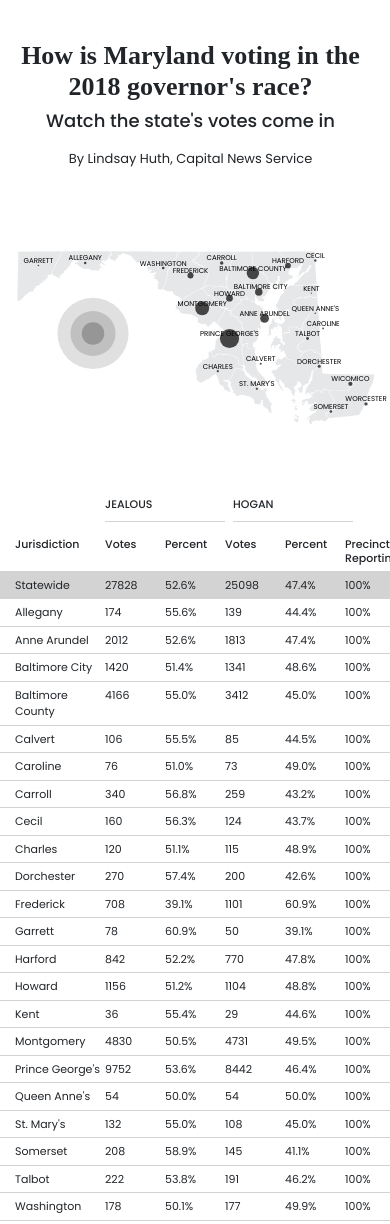
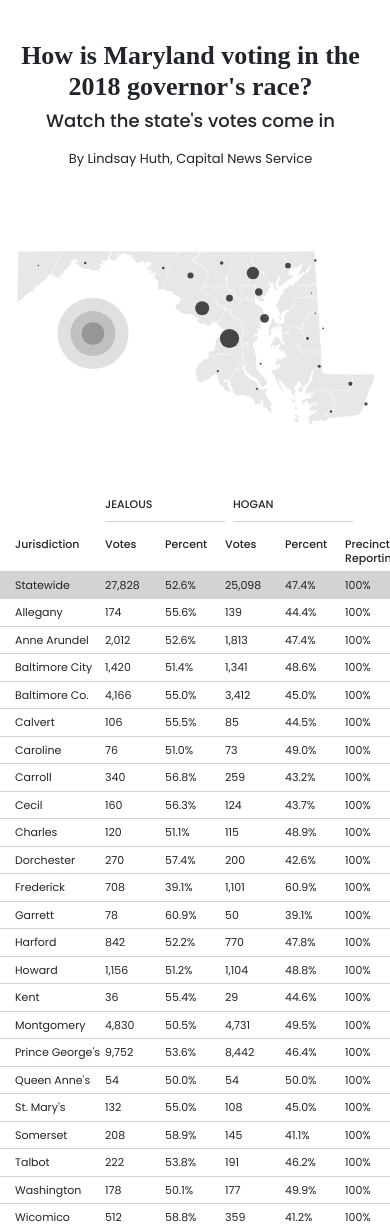
Before and after one commit to lindsaymarie403/election-night-app, a PHP site: page / in a window 390 px wide; the page is wider, and only the part inside the window is pictured. Shown: the part 28-1252 px from the top of that part. Run offline with PHP 8.4, Linux system fonts and the light colour scheme; some libraries are stand-ins or nearby versions; some web fonts are replaced.

Commit message:
drop out county names on mobile

```diff
--- a/election-night-app/css/customstyles.css
+++ b/election-night-app/css/customstyles.css
@@ -191,3 +191,9 @@
     padding-top: 150px;
   }
 }
+
+@media (max-width: 500px) {
+  .county {
+    display: none;
+  }
+}
--- a/election-night-app/index.html
+++ b/election-night-app/index.html
@@ -48,76 +48,76 @@
               <svg id="map-svg" width="100%" height="100%">
 
                <circle id="garrett" cx="6%" cy="30%" r="2" stroke-width="3" />
-               <text x="6%" y="29%">Garrett</text>
+               <text class="county" x="6%" y="29%">Garrett</text>
 
                <circle id="allegany" cx="18%" cy="29%" r="2" stroke-width="3" />
-               <text x="18%" y="28%">Allegany</text>
+               <text class="county" x="18%" y="28%">Allegany</text>
 
                <circle id="washington" cx="38%" cy="31%" r="2" stroke-width="3" />
-               <text x="38%" y="30%">Washington</text>
+               <text class="county" x="38%" y="30%">Washington</text>
 
                <circle id="frederick" cx="45%" cy="34%" r="2" stroke-width="3" />
-               <text x="45%" y="33%">Frederick</text>
+               <text class="county" x="45%" y="33%">Frederick</text>
 
                <circle id="montgomery" cx="48%" cy="47%" r="2" stroke-width="3" />
-               <text x="48%" y="46%">Montgomery</text>
+               <text class="county" x="48%" y="46%">Montgomery</text>
 
                <circle id="carroll" cx="53%" cy="29%" r="2" stroke-width="3" />
-               <text x="53%" y="28%">Carroll</text>
+               <text class="county" x="53%" y="28%">Carroll</text>
 
                <circle id="howard" cx="55%" cy="43%" r="2" stroke-width="3" />
-               <text x="55%" y="42%">Howard</text>
+               <text class="county" x="55%" y="42%">Howard</text>
 
                <circle id="baltcounty" cx="61%" cy="33%" r="2" stroke-width="3" />
-               <text x="61%" y="32%">Baltimore County</text>
+               <text class="county" x="61%" y="32%">Baltimore Co.</text>
 
                <circle id="baltcity" cx="62.5%" cy="40.5%" r="2" stroke-width="3" />
-               <text x="63%" y="39.5%">Baltimore City</text>
+               <text class="county" x="63%" y="39.5%">Baltimore City</text>
 
                <circle id="harford" cx="70%" cy="30%" r="2" stroke-width="3" />
-               <text x="70%" y="29%">Harford</text>
+               <text class="county" x="70%" y="29%">Harford</text>
 
                <circle id="cecil" cx="77%" cy="28%" r="2" stroke-width="3" />
-               <text x="77%" y="27%">Cecil</text>
+               <text class="county" x="77%" y="27%">Cecil</text>
 
                <circle id="pg" cx="55%" cy="59%" r="2" stroke-width="3" />
-               <text x="55%" y="58%">Prince George's</text>
+               <text class="county" x="55%" y="58%">Prince George's</text>
 
                <circle id="annearundel" cx="64%" cy="51%" r="2" stroke-width="3" />
-               <text x="64%" y="50%">Anne Arundel</text>
+               <text class="county" x="64%" y="50%">Anne Arundel</text>
 
                <circle id="charles" cx="52%" cy="72%" r="2" stroke-width="3" />
-               <text x="52%" y="71%">Charles</text>
+               <text class="county" x="52%" y="71%">Charles</text>
 
                <circle id="calvert" cx="63%" cy="69%" r="2" stroke-width="3" />
-               <text x="63%" y="68%">Calvert</text>
+               <text class="county" x="63%" y="68%">Calvert</text>
 
                <circle id="stmary" cx="62%" cy="79%" r="2" stroke-width="3" />
-               <text x="62%" y="78%">St. Mary's</text>
+               <text class="county" x="62%" y="78%">St. Mary's</text>
 
                <circle id="kent" cx="76%" cy="41%" r="2" stroke-width="3" />
-               <text x="76%" y="40%">Kent</text>
+               <text class="county" x="76%" y="40%">Kent</text>
 
                <circle id="queenanne" cx="77%" cy="49%" r="2" stroke-width="3" />
-               <text x="77%" y="48%">Queen Anne's</text>
+               <text class="county" x="77%" y="48%">Queen Anne's</text>
 
                <circle id="caroline" cx="79%" cy="55%" r="2" stroke-width="3" />
-               <text x="79%" y="54%">Caroline</text>
+               <text class="county" x="79%" y="54%">Caroline</text>
 
                <circle id="talbot" cx="75%" cy="59%" r="2" stroke-width="3" />
-               <text x="75%" y="58%">Talbot</text>
+               <text class="county" x="75%" y="58%">Talbot</text>
 
                <circle id="dorchester" cx="78%" cy="70%" r="2" stroke-width="3" />
-               <text x="78%" y="69%">Dorchester</text>
+               <text class="county" x="78%" y="69%">Dorchester</text>
 
                <circle id="wicomico" cx="86%" cy="77%" r="2" stroke-width="3" />
-               <text x="86%" y="76%">Wicomico</text>
+               <text class="county" x="86%" y="76%">Wicomico</text>
 
                <circle id="somerset" cx="81%" cy="88%" r="2" stroke-width="3" />
-               <text x="81%" y="87%">Somerset</text>
+               <text class="county" x="81%" y="87%">Somerset</text>
 
                <circle id="worcester" cx="90%" cy="85%" r="2" stroke-width="3" />
-               <text x="90%" y="84%">Worcester</text>
+               <text class="county" x="90%" y="84%">Worcester</text>
 
                <!--circles for legend, here because they need to be responsive at the same scale as the others-->
                <!--if we decide to do half-circles for the legend, we need this code:
@@ -189,7 +189,7 @@
            <div class="col-1 cell" id="baltcity-pre">0</div>
          </div>
          <div class="col-sm-10 offset-sm-1 col-12 table-row">
-           <div class="col-3 cell">Baltimore County</div>
+           <div class="col-3 cell">Baltimore Co.</div>
            <div class="col-2 cell" id="baltcounty-jeal">0</div>
            <div class="col-2 cell" id="baltcounty-jeal-pct">0.0%</div>
            <div class="col-2 cell" id="baltcounty-hog">0</div>
@@ -389,201 +389,201 @@
             var precincts = data.DReporting.filter(function(d) { return d[0] == '0'; });
 
             state_votes = subset.filter(function(d) { return d[1] == '0'});
-            $("#state-jeal").text(state_votes[1][3]);
+            $("#state-jeal").text(state_votes[1][3].toLocaleString());
             $("#state-jeal-pct").text( ((state_votes[1][3] / (state_votes[1][3] + state_votes[0][3])) * 100).toFixed(1) + "%");
-            $("#state-hog").text(state_votes[0][3]);
+            $("#state-hog").text(state_votes[0][3].toLocaleString());
             $("#state-hog-pct").text( ((state_votes[0][3] / (state_votes[1][3] + state_votes[0][3])) * 100).toFixed(1) + "%");
             state_precincts = precincts.filter(function(d) { return d[1] == '2'; });
             $(".state-pre").text( state_precincts[0][4].toFixed(0) + "%" );
 
             allegany_votes = subset.filter(function(d) { return d[1] == '1'});
-            $("#alleg-jeal").text(allegany_votes[1][3]);
+            $("#alleg-jeal").text(allegany_votes[1][3].toLocaleString());
             $("#alleg-jeal-pct").text( ((allegany_votes[1][3] / (allegany_votes[1][3] + allegany_votes[0][3])) * 100).toFixed(1) + "%");
-            $("#alleg-hog").text(allegany_votes[0][3]);
+            $("#alleg-hog").text(allegany_votes[0][3].toLocaleString());
             $("#alleg-hog-pct").text( ((allegany_votes[0][3] / (allegany_votes[1][3] + allegany_votes[0][3])) * 100).toFixed(1) + "%");
             allegany_precincts = precincts.filter(function(d) { return d[1] == '3'; });
             $("#alleg-pre").text( allegany_precincts[0][4].toFixed(0) + "%" );
 
             annearundel_votes = subset.filter(function(d) { return d[1] == '2'});
-            $("#anne-jeal").text(annearundel_votes[1][3]);
+            $("#anne-jeal").text(annearundel_votes[1][3].toLocaleString());
             $("#anne-jeal-pct").text( ((annearundel_votes[1][3] / (annearundel_votes[1][3] + annearundel_votes[0][3])) * 100).toFixed(1) + "%");
-            $("#anne-hog").text(annearundel_votes[0][3]);
+            $("#anne-hog").text(annearundel_votes[0][3].toLocaleString());
             $("#anne-hog-pct").text( ((annearundel_votes[0][3] / (annearundel_votes[1][3] + annearundel_votes[0][3])) * 100).toFixed(1) + "%");
             annearundel_precincts = precincts.filter(function(d) { return d[1] == '4'; });
             $("#anne-pre").text( annearundel_precincts[0][4].toFixed(0) + "%" );
 
             baltcity_votes = subset.filter(function(d) { return d[1] == '3'});
-            $("#baltcity-jeal").text(baltcity_votes[1][3]);
+            $("#baltcity-jeal").text(baltcity_votes[1][3].toLocaleString());
             $("#baltcity-jeal-pct").text( ((baltcity_votes[1][3] / (baltcity_votes[1][3] + baltcity_votes[0][3])) * 100).toFixed(1) + "%");
-            $("#baltcity-hog").text(baltcity_votes[0][3]);
+            $("#baltcity-hog").text(baltcity_votes[0][3].toLocaleString());
             $("#baltcity-hog-pct").text( ((baltcity_votes[0][3] / (baltcity_votes[1][3] + baltcity_votes[0][3])) * 100).toFixed(1) + "%");
             baltcity_precincts = precincts.filter(function(d) { return d[1] == '5'; });
             $("#baltcity-pre").text( baltcity_precincts[0][4].toFixed(0) + "%" );
 
             baltcounty_votes = subset.filter(function(d) { return d[1] == '4'});
-            $("#baltcounty-jeal").text(baltcounty_votes[1][3]);
+            $("#baltcounty-jeal").text(baltcounty_votes[1][3].toLocaleString());
             $("#baltcounty-jeal-pct").text( ((baltcounty_votes[1][3] / (baltcounty_votes[1][3] + baltcounty_votes[0][3])) * 100).toFixed(1) + "%");
-            $("#baltcounty-hog").text(baltcounty_votes[0][3]);
+            $("#baltcounty-hog").text(baltcounty_votes[0][3].toLocaleString());
             $("#baltcounty-hog-pct").text( ((baltcounty_votes[0][3] / (baltcounty_votes[1][3] + baltcounty_votes[0][3])) * 100).toFixed(1) + "%");
             baltcounty_precincts = precincts.filter(function(d) { return d[1] == '6'; });
             $("#baltcounty-pre").text( baltcounty_precincts[0][4].toFixed(0) + "%" );
 
             calvert_votes = subset.filter(function(d) { return d[1] == '5'});
-            $("#calv-jeal").text(calvert_votes[1][3]);
+            $("#calv-jeal").text(calvert_votes[1][3].toLocaleString());
             $("#calv-jeal-pct").text( ((calvert_votes[1][3] / (calvert_votes[1][3] + calvert_votes[0][3])) * 100).toFixed(1) + "%");
-            $("#calv-hog").text(calvert_votes[0][3]);
+            $("#calv-hog").text(calvert_votes[0][3].toLocaleString());
             $("#calv-hog-pct").text( ((calvert_votes[0][3] / (calvert_votes[1][3] + calvert_votes[0][3])) * 100).toFixed(1) + "%");
             calvert_precincts = precincts.filter(function(d) { return d[1] == '7'; });
             $("#calv-pre").text( calvert_precincts[0][4].toFixed(0) + "%" );
 
             caroline_votes = subset.filter(function(d) { return d[1] == '6'});
-            $("#caro-jeal").text(caroline_votes[1][3]);
+            $("#caro-jeal").text(caroline_votes[1][3].toLocaleString());
             $("#caro-jeal-pct").text( ((caroline_votes[1][3] / (caroline_votes[1][3] + caroline_votes[0][3])) * 100).toFixed(1) + "%");
-            $("#caro-hog").text(caroline_votes[0][3]);
+            $("#caro-hog").text(caroline_votes[0][3].toLocaleString());
             $("#caro-hog-pct").text( ((caroline_votes[0][3] / (caroline_votes[1][3] + caroline_votes[0][3])) * 100).toFixed(1) + "%");
             caroline_precincts = precincts.filter(function(d) { return d[1] == '8'; });
             $("#caro-pre").text( caroline_precincts[0][4].toFixed(0) + "%" );
 
             carroll_votes = subset.filter(function(d) { return d[1] == '7'});
-            $("#carr-jeal").text(carroll_votes[1][3]);
+            $("#carr-jeal").text(carroll_votes[1][3].toLocaleString());
             $("#carr-jeal-pct").text( ((carroll_votes[1][3] / (carroll_votes[1][3] + carroll_votes[0][3])) * 100).toFixed(1) + "%");
-            $("#carr-hog").text(carroll_votes[0][3]);
+            $("#carr-hog").text(carroll_votes[0][3].toLocaleString());
             $("#carr-hog-pct").text( ((carroll_votes[0][3] / (carroll_votes[1][3] + carroll_votes[0][3])) * 100).toFixed(1) + "%");
             carroll_precincts = precincts.filter(function(d) { return d[1] == '9'; });
             $("#carr-pre").text( carroll_precincts[0][4].toFixed(0) + "%" );
 
             cecil_votes = subset.filter(function(d) { return d[1] == '8'});
-            $("#cecil-jeal").text(cecil_votes[1][3]);
+            $("#cecil-jeal").text(cecil_votes[1][3].toLocaleString());
             $("#cecil-jeal-pct").text( ((cecil_votes[1][3] / (cecil_votes[1][3] + cecil_votes[0][3])) * 100).toFixed(1) + "%");
-            $("#cecil-hog").text(cecil_votes[0][3]);
+            $("#cecil-hog").text(cecil_votes[0][3].toLocaleString());
             $("#cecil-hog-pct").text( ((cecil_votes[0][3] / (cecil_votes[1][3] + cecil_votes[0][3])) * 100).toFixed(1) + "%");
             cecil_precincts = precincts.filter(function(d) { return d[1] == '10'; });
             $("#cecil-pre").text( cecil_precincts[0][4].toFixed(0) + "%" );
 
             charles_votes = subset.filter(function(d) { return d[1] == '9'});
-            $("#char-jeal").text(charles_votes[1][3]);
+            $("#char-jeal").text(charles_votes[1][3].toLocaleString());
             $("#char-jeal-pct").text( ((charles_votes[1][3] / (charles_votes[1][3] + charles_votes[0][3])) * 100).toFixed(1) + "%");
-            $("#char-hog").text(charles_votes[0][3]);
+            $("#char-hog").text(charles_votes[0][3].toLocaleString());
             $("#char-hog-pct").text( ((charles_votes[0][3] / (charles_votes[1][3] + charles_votes[0][3])) * 100).toFixed(1) + "%");
             charles_precincts = precincts.filter(function(d) { return d[1] == '11'; });
             $("#char-pre").text( charles_precincts[0][4].toFixed(0) + "%" );
 
             dorchester_votes = subset.filter(function(d) { return d[1] == '10'});
-            $("#dorch-jeal").text(dorchester_votes[1][3]);
+            $("#dorch-jeal").text(dorchester_votes[1][3].toLocaleString());
             $("#dorch-jeal-pct").text( ((dorchester_votes[1][3] / (dorchester_votes[1][3] + dorchester_votes[0][3])) * 100).toFixed(1) + "%");
-            $("#dorch-hog").text(dorchester_votes[0][3]);
+            $("#dorch-hog").text(dorchester_votes[0][3].toLocaleString());
             $("#dorch-hog-pct").text( ((dorchester_votes[0][3] / (dorchester_votes[1][3] + dorchester_votes[0][3])) * 100).toFixed(1) + "%");
             dorchester_precincts = precincts.filter(function(d) { return d[1] == '12'; });
             $("#dorch-pre").text( dorchester_precincts[0][4].toFixed(0) + "%" );
 
             frederick_votes = subset.filter(function(d) { return d[1] == '11'});
-            $("#fred-jeal").text(frederick_votes[1][3]);
+            $("#fred-jeal").text(frederick_votes[1][3].toLocaleString());
             $("#fred-jeal-pct").text( ((frederick_votes[1][3] / (frederick_votes[1][3] + frederick_votes[0][3])) * 100).toFixed(1) + "%");
-            $("#fred-hog").text(frederick_votes[0][3]);
+            $("#fred-hog").text(frederick_votes[0][3].toLocaleString());
             $("#fred-hog-pct").text( ((frederick_votes[0][3] / (frederick_votes[1][3] + frederick_votes[0][3])) * 100).toFixed(1) + "%");
             frederick_precincts = precincts.filter(function(d) { return d[1] == '13'; });
             $("#fred-pre").text( frederick_precincts[0][4].toFixed(0) + "%" );
 
             garrett_votes = subset.filter(function(d) { return d[1] == '12'});
-            $("#garr-jeal").text(garrett_votes[1][3]);
+            $("#garr-jeal").text(garrett_votes[1][3].toLocaleString());
             $("#garr-jeal-pct").text( ((garrett_votes[1][3] / (garrett_votes[1][3] + garrett_votes[0][3])) * 100).toFixed(1) + "%");
-            $("#garr-hog").text(garrett_votes[0][3]);
+            $("#garr-hog").text(garrett_votes[0][3].toLocaleString());
             $("#garr-hog-pct").text( ((garrett_votes[0][3] / (garrett_votes[1][3] + garrett_votes[0][3])) * 100).toFixed(1) + "%");
             garrett_precincts = precincts.filter(function(d) { return d[1] == '14'; });
             $("#garr-pre").text( garrett_precincts[0][4].toFixed(0) + "%" );
 
             harford_votes = subset.filter(function(d) { return d[1] == '13'});
-            $("#harf-jeal").text(harford_votes[1][3]);
+            $("#harf-jeal").text(harford_votes[1][3].toLocaleString());
             $("#harf-jeal-pct").text( ((harford_votes[1][3] / (harford_votes[1][3] + harford_votes[0][3])) * 100).toFixed(1) + "%");
-            $("#harf-hog").text(harford_votes[0][3]);
+            $("#harf-hog").text(harford_votes[0][3].toLocaleString());
             $("#harf-hog-pct").text( ((harford_votes[0][3] / (harford_votes[1][3] + harford_votes[0][3])) * 100).toFixed(1) + "%");
             harford_precincts = precincts.filter(function(d) { return d[1] == '15'; });
             $("#harf-pre").text( harford_precincts[0][4].toFixed(0) + "%" );
 
             howard_votes = subset.filter(function(d) { return d[1] == '14'});
-            $("#how-jeal").text(howard_votes[1][3]);
+            $("#how-jeal").text(howard_votes[1][3].toLocaleString());
             $("#how-jeal-pct").text( ((howard_votes[1][3] / (howard_votes[1][3] + howard_votes[0][3])) * 100).toFixed(1) + "%");
-            $("#how-hog").text(howard_votes[0][3]);
+            $("#how-hog").text(howard_votes[0][3].toLocaleString());
             $("#how-hog-pct").text( ((howard_votes[0][3] / (howard_votes[1][3] + howard_votes[0][3])) * 100).toFixed(1) + "%");
             howard_precincts = precincts.filter(function(d) { return d[1] == '16'; });
             $("#how-pre").text( howard_precincts[0][4].toFixed(0) + "%" );
 
             kent_votes = subset.filter(function(d) { return d[1] == '15'});
-            $("#kent-jeal").text(kent_votes[1][3]);
+            $("#kent-jeal").text(kent_votes[1][3].toLocaleString());
             $("#kent-jeal-pct").text( ((kent_votes[1][3] / (kent_votes[1][3] + kent_votes[0][3])) * 100).toFixed(1) + "%");
-            $("#kent-hog").text(kent_votes[0][3]);
+            $("#kent-hog").text(kent_votes[0][3].toLocaleString());
             $("#kent-hog-pct").text( ((kent_votes[0][3] / (kent_votes[1][3] + kent_votes[0][3])) * 100).toFixed(1) + "%");
             kent_precincts = precincts.filter(function(d) { return d[1] == '17'; });
             $("#kent-pre").text( kent_precincts[0][4].toFixed(0) + "%" );
 
             montgomery_votes = subset.filter(function(d) { return d[1] == '16'});
-            $("#mont-jeal").text(montgomery_votes[1][3]);
+            $("#mont-jeal").text(montgomery_votes[1][3].toLocaleString());
             $("#mont-jeal-pct").text( ((montgomery_votes[1][3] / (montgomery_votes[1][3] + montgomery_votes[0][3])) * 100).toFixed(1) + "%");
-            $("#mont-hog").text(montgomery_votes[0][3]);
+            $("#mont-hog").text(montgomery_votes[0][3].toLocaleString());
             $("#mont-hog-pct").text( ((montgomery_votes[0][3] / (montgomery_votes[1][3] + montgomery_votes[0][3])) * 100).toFixed(1) + "%");
             montgomery_precincts = precincts.filter(function(d) { return d[1] == '18'; });
             $("#mont-pre").text( montgomery_precincts[0][4].toFixed(0) + "%" );
 
             pg_votes = subset.filter(function(d) { return d[1] == '17'});
-            $("#pg-jeal").text(pg_votes[1][3]);
+            $("#pg-jeal").text(pg_votes[1][3].toLocaleString());
             $("#pg-jeal-pct").text( ((pg_votes[1][3] / (pg_votes[1][3] + pg_votes[0][3])) * 100).toFixed(1) + "%");
-            $("#pg-hog").text(pg_votes[0][3]);
+            $("#pg-hog").text(pg_votes[0][3].toLocaleString());
             $("#pg-hog-pct").text( ((pg_votes[0][3] / (pg_votes[1][3] + pg_votes[0][3])) * 100).toFixed(1) + "%");
             pg_precincts = precincts.filter(function(d) { return d[1] == '19'; });
             $("#pg-pre").text( pg_precincts[0][4].toFixed(0) + "%" );
 
             queenanne_votes = subset.filter(function(d) { return d[1] == '18'});
-            $("#queen-jeal").text(queenanne_votes[1][3]);
+            $("#queen-jeal").text(queenanne_votes[1][3].toLocaleString());
             $("#queen-jeal-pct").text( ((queenanne_votes[1][3] / (queenanne_votes[1][3] + queenanne_votes[0][3])) * 100).toFixed(1) + "%");
-            $("#queen-hog").text(queenanne_votes[0][3]);
+            $("#queen-hog").text(queenanne_votes[0][3].toLocaleString());
             $("#queen-hog-pct").text( ((queenanne_votes[0][3] / (queenanne_votes[1][3] + queenanne_votes[0][3])) * 100).toFixed(1) + "%");
             queenanne_precincts = precincts.filter(function(d) { return d[1] == '20'; });
             $("#queen-pre").text( queenanne_precincts[0][4].toFixed(0) + "%" );
 
             stmary_votes = subset.filter(function(d) { return d[1] == '19'});
-            $("#stmary-jeal").text(stmary_votes[1][3]);
+            $("#stmary-jeal").text(stmary_votes[1][3].toLocaleString());
             $("#stmary-jeal-pct").text( ((stmary_votes[1][3] / (stmary_votes[1][3] + stmary_votes[0][3])) * 100).toFixed(1) + "%");
-            $("#stmary-hog").text(stmary_votes[0][3]);
+            $("#stmary-hog").text(stmary_votes[0][3].toLocaleString());
             $("#stmary-hog-pct").text( ((stmary_votes[0][3] / (stmary_votes[1][3] + stmary_votes[0][3])) * 100).toFixed(1) + "%");
             stmary_precincts = precincts.filter(function(d) { return d[1] == '21'; });
             $("#stmary-pre").text( stmary_precincts[0][4].toFixed(0) + "%" );
 
             somerset_votes = subset.filter(function(d) { return d[1] == '20'});
-            $("#some-jeal").text(somerset_votes[1][3]);
+            $("#some-jeal").text(somerset_votes[1][3].toLocaleString());
             $("#some-jeal-pct").text( ((somerset_votes[1][3] / (somerset_votes[1][3] + somerset_votes[0][3])) * 100).toFixed(1) + "%");
-            $("#some-hog").text(somerset_votes[0][3]);
+            $("#some-hog").text(somerset_votes[0][3].toLocaleString());
             $("#some-hog-pct").text( ((somerset_votes[0][3] / (somerset_votes[1][3] + somerset_votes[0][3])) * 100).toFixed(1) + "%");
             somerset_precincts = precincts.filter(function(d) { return d[1] == '22'; });
             $("#some-pre").text( somerset_precincts[0][4].toFixed(0) + "%" );
 
             talbot_votes = subset.filter(function(d) { return d[1] == '21'});
-            $("#talb-jeal").text(talbot_votes[1][3]);
+            $("#talb-jeal").text(talbot_votes[1][3].toLocaleString());
             $("#talb-jeal-pct").text( ((talbot_votes[1][3] / (talbot_votes[1][3] + talbot_votes[0][3])) * 100).toFixed(1) + "%");
-            $("#talb-hog").text(talbot_votes[0][3]);
+            $("#talb-hog").text(talbot_votes[0][3].toLocaleString());
             $("#talb-hog-pct").text( ((talbot_votes[0][3] / (talbot_votes[1][3] + talbot_votes[0][3])) * 100).toFixed(1) + "%");
             talbot_precincts = precincts.filter(function(d) { return d[1] == '23'; });
             $("#talb-pre").text( talbot_precincts[0][4].toFixed(0) + "%" );
 
             washington_votes = subset.filter(function(d) { return d[1] == '22'});
-            $("#wash-jeal").text(washington_votes[1][3]);
+            $("#wash-jeal").text(washington_votes[1][3].toLocaleString());
             $("#wash-jeal-pct").text( ((washington_votes[1][3] / (washington_votes[1][3] + washington_votes[0][3])) * 100).toFixed(1) + "%");
-            $("#wash-hog").text(washington_votes[0][3]);
+            $("#wash-hog").text(washington_votes[0][3].toLocaleString());
             $("#wash-hog-pct").text( ((washington_votes[0][3] / (washington_votes[1][3] + washington_votes[0][3])) * 100).toFixed(1) + "%");
             washington_precincts = precincts.filter(function(d) { return d[1] == '24'; });
             $("#wash-pre").text( washington_precincts[0][4].toFixed(0) + "%" );
 
             wicomico_votes = subset.filter(function(d) { return d[1] == '23'});
-            $("#wico-jeal").text(wicomico_votes[1][3]);
+            $("#wico-jeal").text(wicomico_votes[1][3].toLocaleString());
             $("#wico-jeal-pct").text( ((wicomico_votes[1][3] / (wicomico_votes[1][3] + wicomico_votes[0][3])) * 100).toFixed(1) + "%");
-            $("#wico-hog").text(wicomico_votes[0][3]);
+            $("#wico-hog").text(wicomico_votes[0][3].toLocaleString());
             $("#wico-hog-pct").text( ((wicomico_votes[0][3] / (wicomico_votes[1][3] + wicomico_votes[0][3])) * 100).toFixed(1) + "%");
             wicomico_precincts = precincts.filter(function(d) { return d[1] == '25'; });
             $("#wico-pre").text( wicomico_precincts[0][4].toFixed(0) + "%" );
 
             worcester_votes = subset.filter(function(d) { return d[1] == '24'});
-            $("#worc-jeal").text(worcester_votes[1][3]);
+            $("#worc-jeal").text(worcester_votes[1][3].toLocaleString());
             $("#worc-jeal-pct").text( ((worcester_votes[1][3] / (worcester_votes[1][3] + worcester_votes[0][3])) * 100).toFixed(1) + "%");
-            $("#worc-hog").text(worcester_votes[0][3]);
+            $("#worc-hog").text(worcester_votes[0][3].toLocaleString());
             $("#worc-hog-pct").text( ((worcester_votes[0][3] / (worcester_votes[1][3] + worcester_votes[0][3])) * 100).toFixed(1) + "%");
             worcester_precincts = precincts.filter(function(d) { return d[1] == '26'; });
             $("#worc-pre").text( worcester_precincts[0][4].toFixed(0) + "%" );
```
Also changed, not shown: 1 other file.
